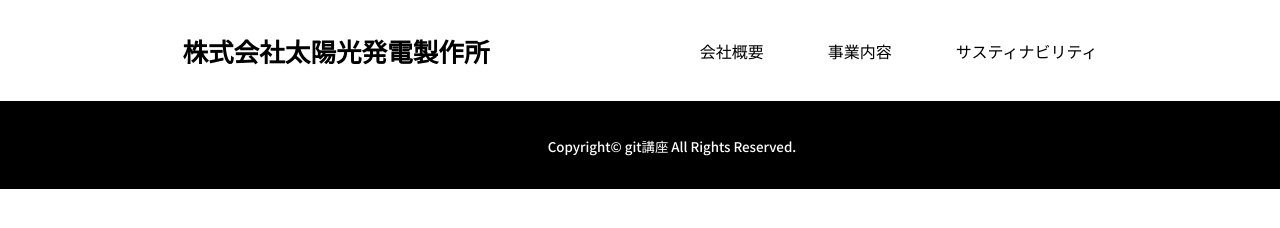
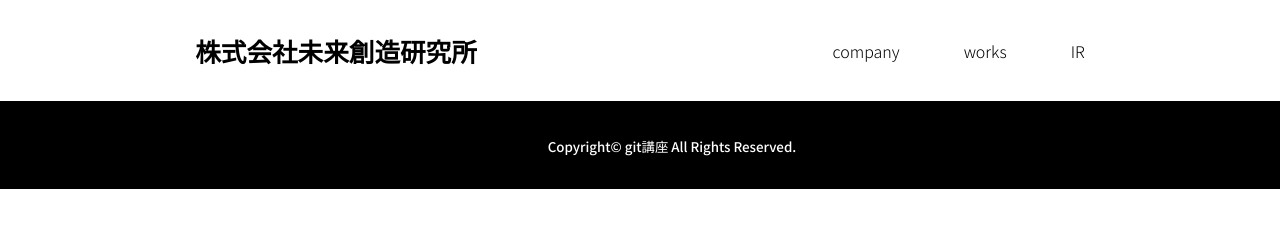
Before and after one commit to minioyan/jissen, a plain HTML site: page index.html in a window 1280 px wide. Shown: the top 228 px of the page. Drawn offline with Linux system fonts and the light colour scheme.

Commit message:
no message

```diff
--- a/index.html
+++ b/index.html
@@ -23,12 +23,11 @@
 </head>
 
 <header>
-    <!-- ① このまま最初にリモートリポジトリにpushしてください -->
-    <h3>株式会社太陽光発電製作所</h3>
+    <h3>株式会社未来創造研究所</h3>
     <ul>
-        <li><a href="#company-container">会社概要</a></li>
-        <li><a href="#work-container">事業内容</a></li>
-        <li><a href="#sustainability-container">サスティナビリティ</a></li>
+        <li><a href="#company-container">company</a></li>
+        <li><a href="#work-container">works</a></li>
+        <li><a href="#sustainability-container">IR</a></li>
     </ul>
 </header>
 
```
